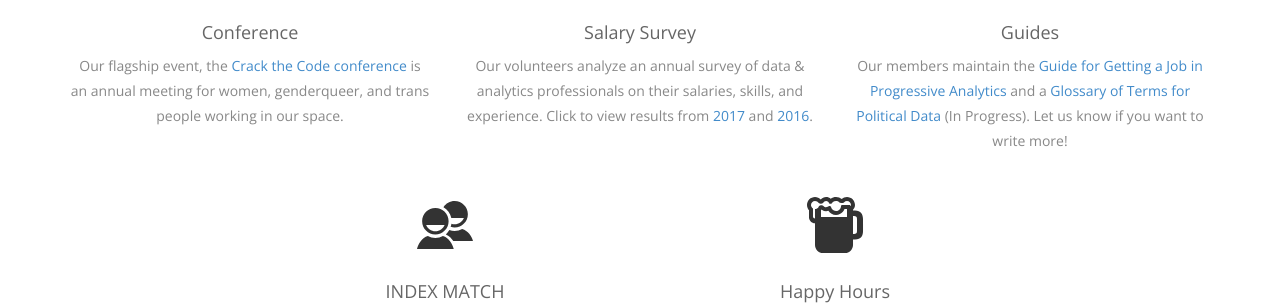
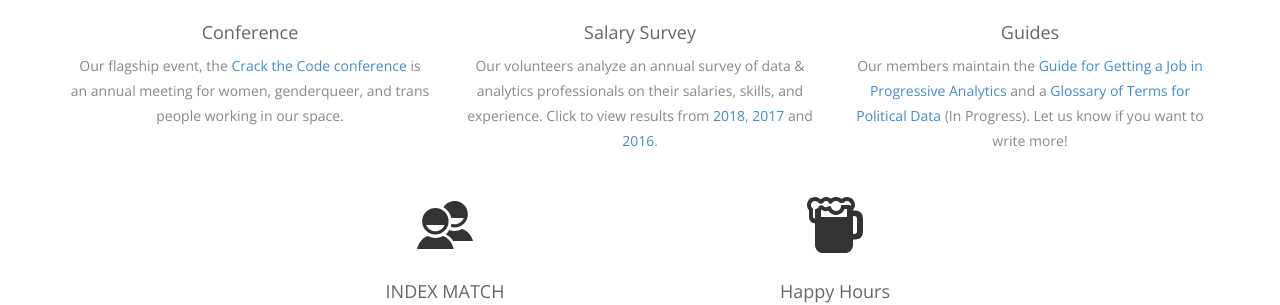
Before and after one commit to anniejw6/crackthecode_site, a Jekyll site: the page built from index.html, in a window 1280 px wide and 900 px high, scrolled down 2021 px. Shown: the part 154-459 px from the top of the window. Built offline with Jekyll 4.4.1, drawn with Linux system fonts in a browser that asks for light colours; nearby versions of some CDN libraries; some web fonts are replaced.

Commit message:
update with 2018 sal survey

```diff
--- a/index.html
+++ b/index.html
@@ -74,7 +74,7 @@ permalink: /
         <div class="service-item">
           <ion-icon name="cash"></ion-icon>
           <h4>Salary Survey</h4>
-          <p>Our volunteers analyze an annual survey of data &amp; analytics professionals on their salaries, skills, and experience. Click to view results from <a href="https://www.crackthecode.io/salary2017">2017</a> and <a href="https://www.crackthecode.io/public/salary_survey2016.pdf" target = "_blank">2016</a>.</p>
+          <p>Our volunteers analyze an annual survey of data &amp; analytics professionals on their salaries, skills, and experience. Click to view results from <a href="https://www.crackthecode.io/salary2018">2018</a>, <a href="https://www.crackthecode.io/salary2017">2017</a> and <a href="https://www.crackthecode.io/public/salary_survey2016.pdf" target = "_blank">2016</a>.</p>
         </div>
       </div>
       <div class="col-sm-6 col-md-4">
```
